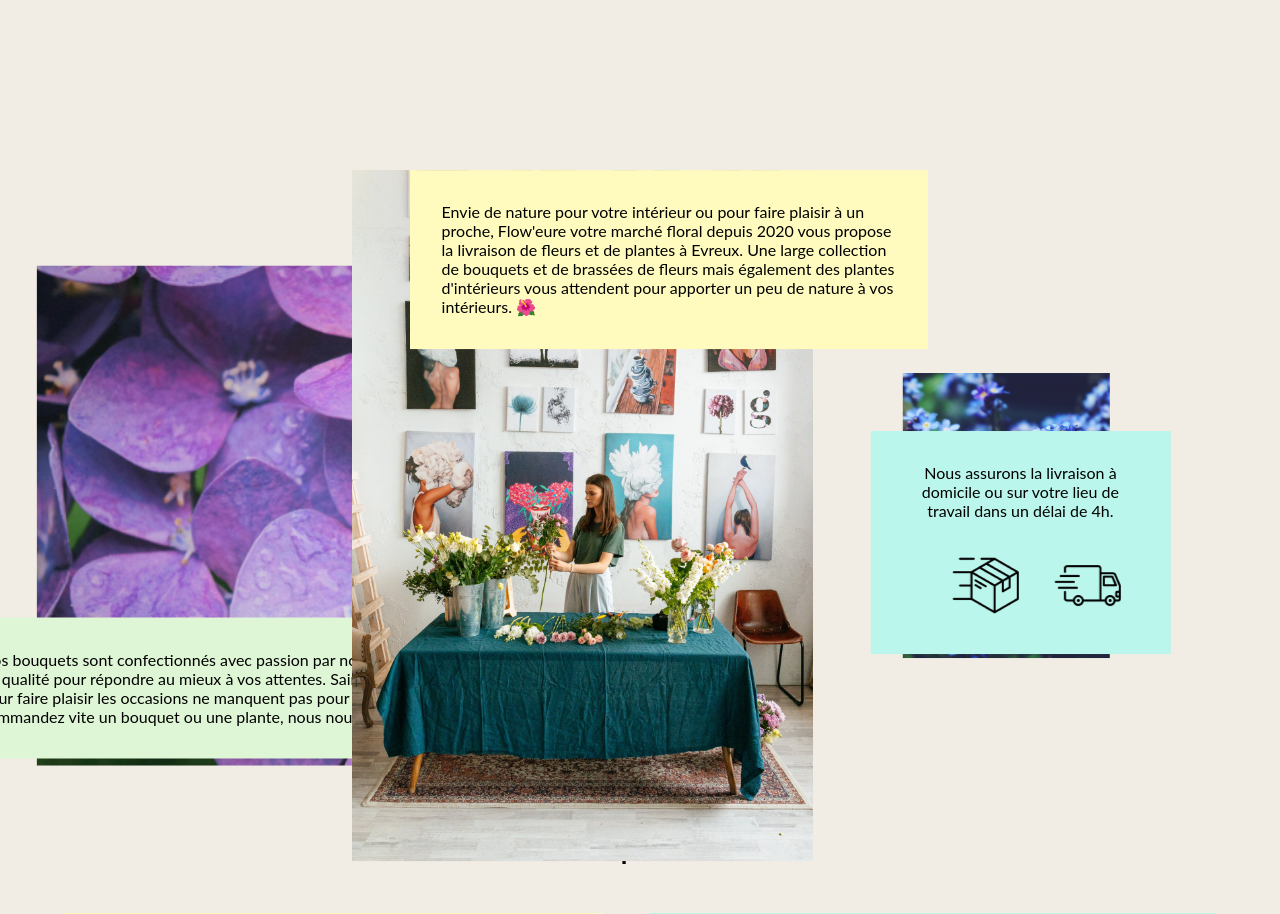
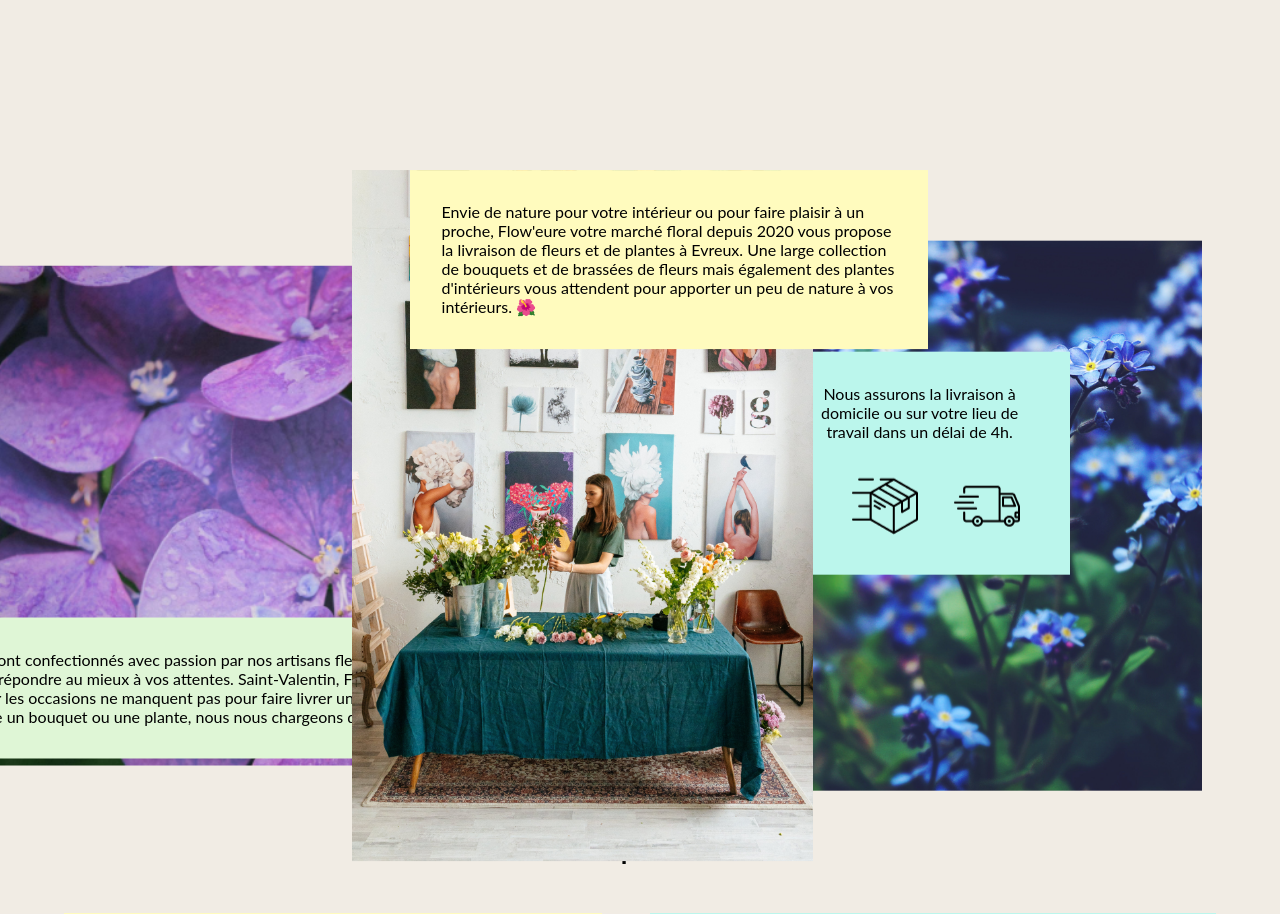
Before and after one commit to Disii2024/FlowEure, a Symfony app: template templates/home/index.html.twig in a window 1280 px wide. Shown: the part 1003-1917 px from the top of the page. Run offline with Twig, Linux system fonts and the light colour scheme; the template is opened without the code that fills it, so the values that code supplies are empty; some libraries are stand-ins or nearby versions; some web fonts are replaced.

Commit message:
css home pas fini

```diff
--- a/public/css/home.css
+++ b/public/css/home.css
@@ -85,8 +85,6 @@
 
         #img-home-1 {
             width: 80%;
-
-
             img {
                 width: 100%;
             }
@@ -94,11 +92,12 @@
 
         #img-home-2 {
             margin-left: 2rem;
-            width: 90%;
+            img{
+                max-width: 400px;
+            }
 
-            img {
-                width: 100%;
-            }
+
+
         }
 
         #img-home-3 {
@@ -126,7 +125,7 @@
 
     #text-green {
         position: absolute;
-        z-index: 6;
+        z-index: 8;
         top: 70%;
         left: -5%;
 
@@ -234,10 +233,10 @@
         display: flex;
         #livraison-yellow{
             position: absolute;
-            z-index: 20;
             top: 50%;
             left: 50%;
             transform: translate(-50%, -50%);
+            z-index: 70;
             #text-yellow{
                 top: 0;
             }
@@ -245,12 +244,11 @@
         }
         #livraison-green{
             position: absolute;
-            z-index: 19;
             top: 50%;
             left: 80%;
             transform: translate(-50%, -50%);
-            #text-green{
-                z-index: 30;
+            #text-blue{
+                z-index: 122 !important;
             }
 
         }
@@ -259,9 +257,8 @@
         }
         #livraison-blue{
             position: absolute;
-            z-index: 18;
             top: 50%;
-            left: 28%;
+            left: 20%;
             transform: translate(-50%, -50%);
 
         }
@@ -281,7 +278,5 @@
         gap: 3rem;
         height: 100vh;
     }
-    .flex{
-        display: flex;
-    }
+
  }
--- a/templates/contact/index.html.twig
+++ b/templates/contact/index.html.twig
@@ -12,12 +12,12 @@
         </div>
     {% endfor %}
 
-    <div id="contact-image"><img src="{{ asset('img/contact/contact.png')}}" class="img" alt=""></div>
     <div><h2>Contactez-nous</h2>
 
 
 {{ form(form) }}
 </div>
+    <div id="contact-image"><img src="{{ asset('img/contact/contact.png')}}" class="img" alt=""></div>
 
 </section>
 {% endblock %}
--- a/templates/home/index.html.twig
+++ b/templates/home/index.html.twig
@@ -41,7 +41,7 @@
     </div>
     <div class="card-home" id="livraison-blue">
         <div id="img-home-3"><img src="{{asset('img/home/image-home-2.png')}}" alt=""></div>
-                <div id="text-green">
+        <div id="text-green">
             <p>Nos bouquets sont confectionnés avec passion par nos artisans fleuristes avec des fleurs coupées fraîches
                 et de qualité pour répondre au mieux à vos attentes. Saint-Valentin, Fête des mères, anniversaire ou
                 simplement pour faire plaisir les occasions ne manquent pas pour faire livrer un bouquet de fleurs.
--- a/templates/product/index.html.twig
+++ b/templates/product/index.html.twig
@@ -13,6 +13,7 @@
             <img src="{{ product.img }}" width="150px" alt="">
             <p>{{ product.prix }}€</p>
             <a class="details" href="{{ path('app_product_show', {'id': product.id}) }}">Voir détails</a>
+            <a href="{{path('app_ajout_panier', {'id': product.id})}}">jkvf</a>
         </div>
         {% else %}
         <p>pas de produits</p>
```
Also changed, not shown: public/css/contact.css (+6 -22 lines).
